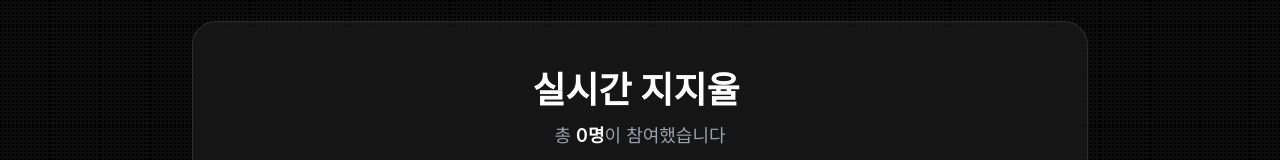
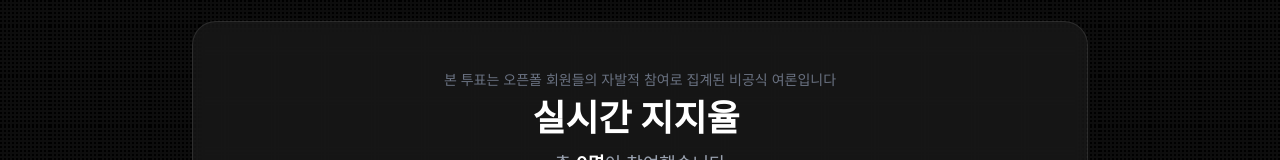
Before and after one commit to P2P-J/OpenPoll, a React (Vite) app in the folder frontend/openpoll/: page / in a window 1280 px wide. Shown: the part 388-548 px from the top of the page. Built offline with nearby package versions, Linux system fonts and the light colour scheme; no server answers; a web font is replaced by a local one.

Commit message:
feat: 실시간 지지율 안내 문구 추가 및 홈 광고 배너 제거

```diff
--- a/frontend/openpoll/src/pages/home/Home.tsx
+++ b/frontend/openpoll/src/pages/home/Home.tsx
@@ -11,7 +11,6 @@ import {
   CTASection,
 } from "./components";
 import { Toast } from "@/components/molecules/toast/Toast";
-import { AdBanner } from "@/components/atoms/adBanner/AdBanner";
 import { LoginModal } from "@/components/molecules/loginModal";
 import { useVoting } from "@/contexts/VotingContext";
 import { useUser } from "@/contexts/UserContext";
@@ -197,12 +196,8 @@ export function Home() {
           <div className="absolute bottom-0 left-0 right-0 h-px bg-gradient-to-r from-transparent via-white to-transparent opacity-20" />
         </section>
 
-        <AdBanner className="max-w-4xl mx-auto my-8 px-4" />
-
         <FeaturesGrid features={FEATURES} />
         <StatsSection stats={homeStats} />
-
-        <AdBanner className="max-w-4xl mx-auto my-8 px-4" />
 
         <CTASection />
       </div>
--- a/frontend/openpoll/src/pages/home/components/SupportRateSection.tsx
+++ b/frontend/openpoll/src/pages/home/components/SupportRateSection.tsx
@@ -366,6 +366,9 @@ export const SupportRateSection = memo(function SupportRateSection({
       <div className="bg-white/5 backdrop-blur-sm border border-white/10 rounded-2xl sm:rounded-3xl p-4 sm:p-6 lg:p-12">
         {/* 헤더 */}
         <div className="text-center mb-6 sm:mb-8">
+          <p className="text-gray-500 text-xs sm:text-sm mb-2">
+            본 투표는 오픈폴 회원들의 자발적 참여로 집계된 비공식 여론입니다
+          </p>
           <div className="flex items-center justify-center gap-2 mb-2 sm:mb-3">
             <h2 className="text-2xl sm:text-3xl lg:text-4xl font-bold">
               실시간 지지율
```
